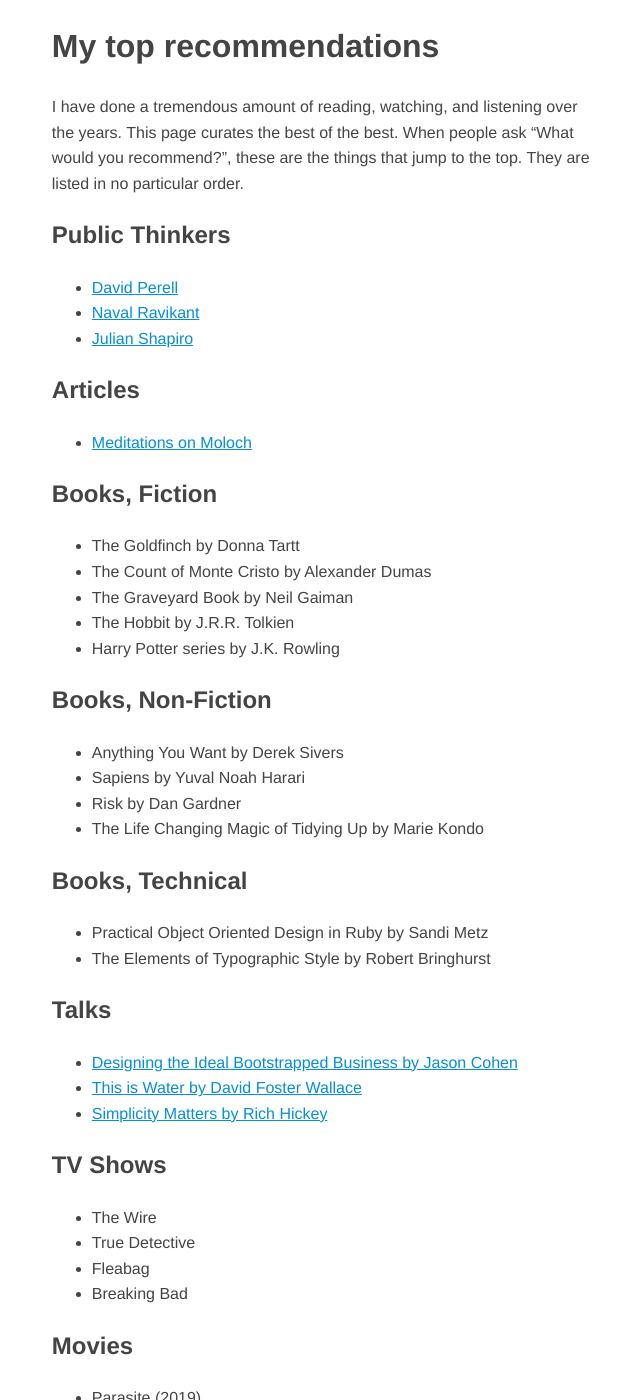
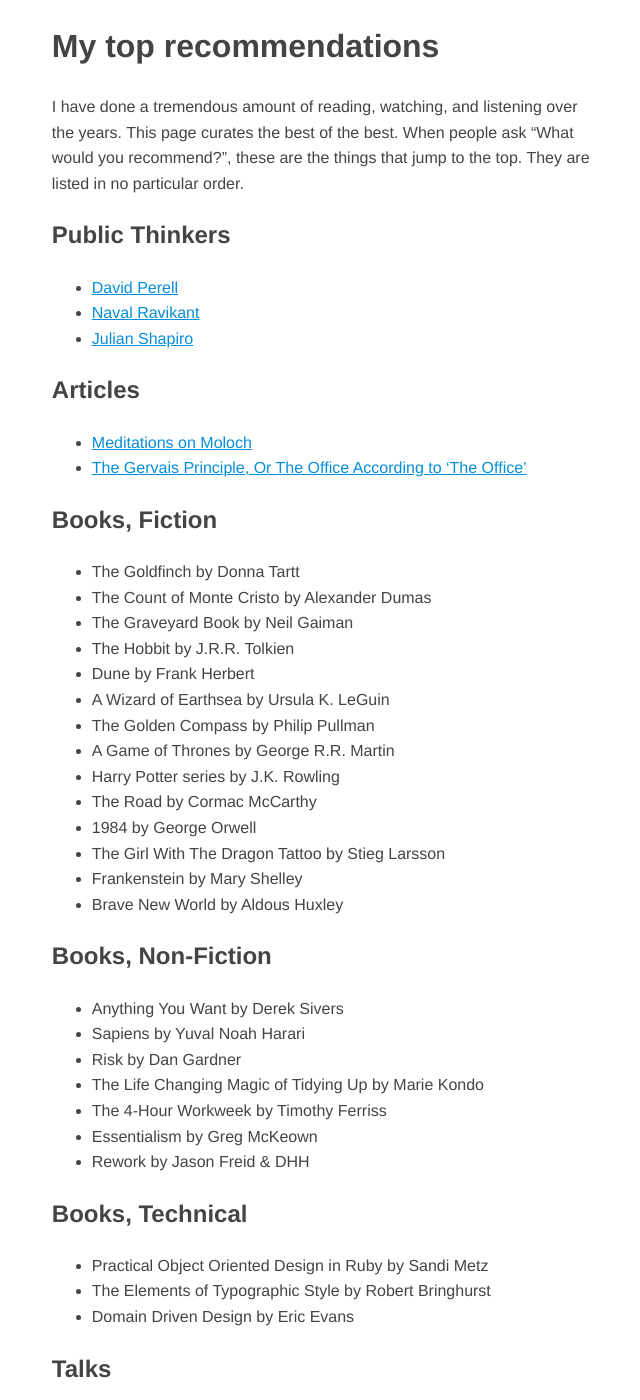
Before and after one commit to AWaselnuk/AWaselnuk.github.io, a Jekyll site: the page built from recommendations.md, in a window 1280 px wide and 1400 px high. Shown: the whole window, without its empty margins (313-953 px from the left). Built offline with Jekyll 4.4.1, drawn with Linux system fonts in a browser that asks for light colours; comment, search, counter and statistics services are not loaded.

Commit message:
Add recommendations

```diff
--- a/recommendations.md
+++ b/recommendations.md
@@ -18,6 +18,7 @@
 ## Articles
 
 - [Meditations on Moloch](https://slatestarcodex.com/2014/07/30/meditations-on-moloch/)
+- [The Gervais Principle, Or The Office According to 'The Office'](https://www.ribbonfarm.com/2009/10/07/the-gervais-principle-or-the-office-according-to-the-office/)
 
 ## Books, Fiction
 
@@ -25,7 +26,16 @@
 - The Count of Monte Cristo by Alexander Dumas
 - The Graveyard Book by Neil Gaiman
 - The Hobbit by J.R.R. Tolkien
+- Dune by Frank Herbert
+- A Wizard of Earthsea by Ursula K. LeGuin
+- The Golden Compass by Philip Pullman
+- A Game of Thrones by George R.R. Martin
 - Harry Potter series by J.K. Rowling
+- The Road by Cormac McCarthy
+- 1984 by George Orwell
+- The Girl With The Dragon Tattoo by Stieg Larsson
+- Frankenstein by Mary Shelley
+- Brave New World by Aldous Huxley
 
 ## Books, Non-Fiction
 
@@ -33,11 +43,15 @@
 - Sapiens by Yuval Noah Harari
 - Risk by Dan Gardner
 - The Life Changing Magic of Tidying Up by Marie Kondo
+- The 4-Hour Workweek by Timothy Ferriss
+- Essentialism by Greg McKeown
+- Rework by Jason Freid & DHH
 
 ## Books, Technical
 
 - Practical Object Oriented Design in Ruby by Sandi Metz
 - The Elements of Typographic Style by Robert Bringhurst
+- Domain Driven Design by Eric Evans
 
 ## Talks
 
```
